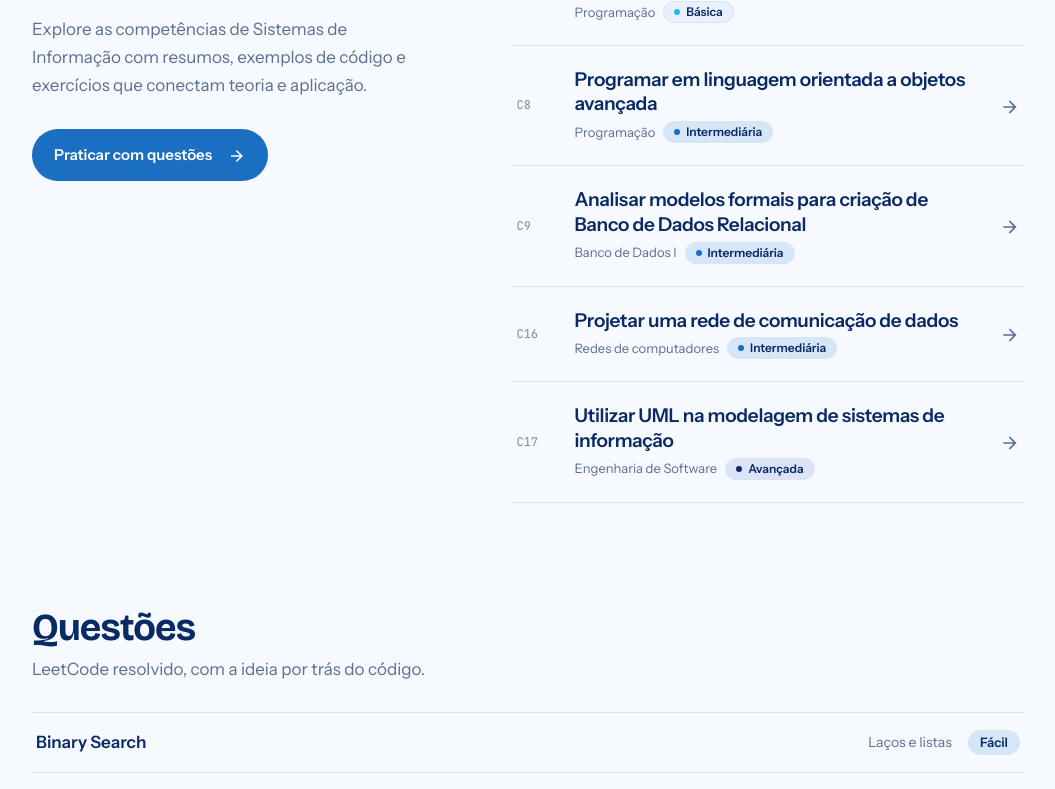
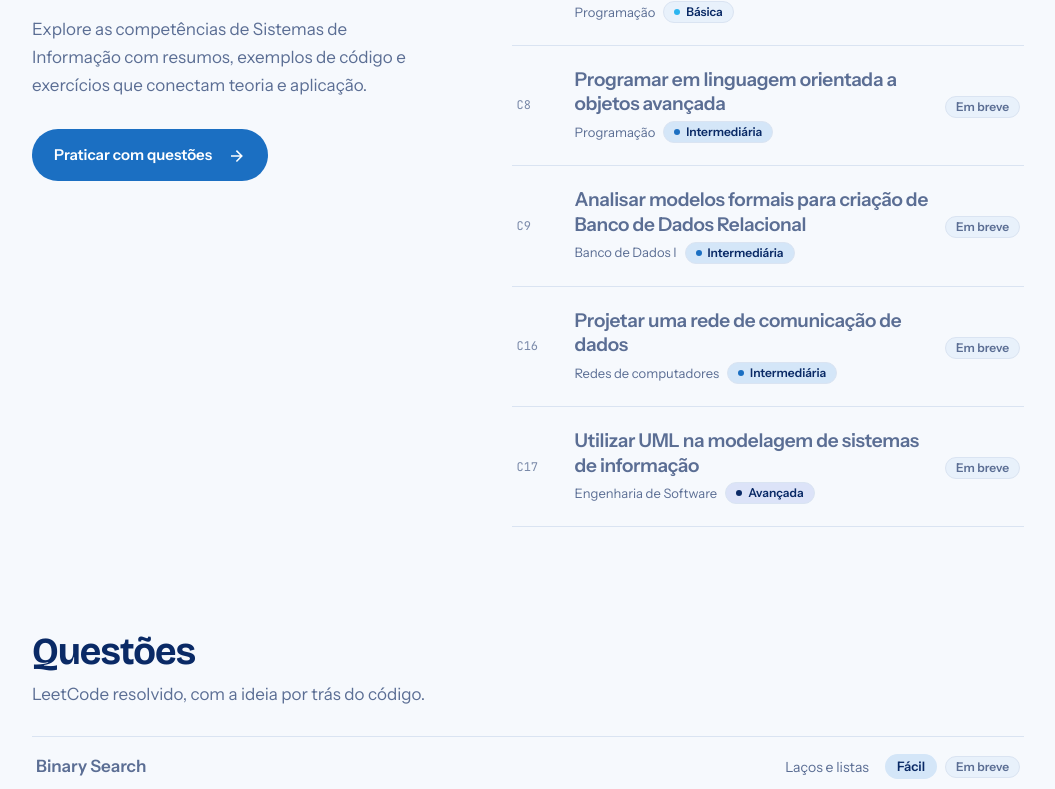
Before and after one commit to LuizMatt/uni-code-students, a Nuxt app: page / in a window 1280 px wide. Shown: the part 859-1648 px from the top of the page, without its empty margins (112-1167 px from the left). Built offline with nearby package versions, Linux system fonts and the light colour scheme.

Commit message:
feat(ui): add ComingSoonBadge and unavailable state to cards

```diff
--- /dev/null
+++ b/app/components/atoms/ComingSoonBadge.vue
@@ -0,0 +1,18 @@
+<script setup lang="ts">
+withDefaults(
+  defineProps<{
+    label?: string
+  }>(),
+  {
+    label: 'Em breve',
+  },
+)
+</script>
+
+<template>
+  <span
+    class="inline-flex items-center rounded-full border border-border-subtle bg-subtle px-2.5 py-0.5 text-xs font-semibold whitespace-nowrap text-ink-muted"
+  >
+    {{ label }}
+  </span>
+</template>
--- a/app/components/molecules/CompetencyCard.vue
+++ b/app/components/molecules/CompetencyCard.vue
@@ -1,16 +1,21 @@
 <script setup lang="ts">
+import { computed } from 'vue'
 import { mdiArrowRight } from '@mdi/js'
+import { isCompetencyAvailable } from '~/utils/availability'
 import type { CompetencySummary } from '~/utils/types'
 
-defineProps<{
+const props = defineProps<{
   competency: CompetencySummary
 }>()
+
+const available = computed(() => isCompetencyAvailable(props.competency))
 </script>
 
 <template>
   <NuxtLink
+    v-if="available"
     :to="`/competencies/${competency.slug}`"
-    class="group grid grid-cols-[32px_minmax(0,1fr)_18px] items-center gap-3 border-b border-border-subtle px-0.5 py-[19px] transition-colors duration-200 hover:border-brand sm:grid-cols-[42px_minmax(0,1fr)_24px] sm:gap-4 sm:px-1 sm:py-[22px]"
+    class="group grid grid-cols-[32px_minmax(0,1fr)_18px] items-center gap-3 border-b border-border-subtle px-0.5 py-4.75 transition-colors duration-200 hover:border-brand sm:grid-cols-[42px_minmax(0,1fr)_24px] sm:gap-4 sm:px-1 sm:py-5.5"
   >
     <AtomsCodeBadge :code="competency.code" />
 
@@ -27,9 +32,33 @@ defineProps<{
     </span>
 
     <span
-      class="justify-self-end text-ink-muted transition-all duration-200 group-hover:translate-x-[5px] group-hover:text-brand"
+      class="justify-self-end text-ink-muted transition-all duration-200 group-hover:translate-x-1.25 group-hover:text-brand"
     >
       <AtomsBaseIcon :path="mdiArrowRight" :size="20" />
     </span>
   </NuxtLink>
+
+  <div
+    v-else
+    aria-disabled="true"
+    class="grid grid-cols-[32px_minmax(0,1fr)_auto] items-center gap-3 border-b border-border-subtle px-0.5 py-4.75 sm:grid-cols-[42px_minmax(0,1fr)_auto] sm:gap-4 sm:px-1 sm:py-5.5"
+  >
+    <AtomsCodeBadge :code="competency.code" />
+
+    <span class="grid gap-1">
+      <span
+        class="text-[17px] leading-[1.3] font-semibold tracking-[-0.015em] text-ink-muted sm:text-[19px]"
+      >
+        {{ competency.name }}
+      </span>
+      <span class="flex flex-wrap items-center gap-2 text-[13px] leading-[1.4] text-ink-muted">
+        <span>{{ competency.disciplines.join(', ') }}</span>
+        <AtomsLevelBadge :level="competency.level" />
+      </span>
+    </span>
+
+    <span class="justify-self-end">
+      <AtomsComingSoonBadge />
+    </span>
+  </div>
 </template>
--- a/app/components/molecules/ResourceCard.vue
+++ b/app/components/molecules/ResourceCard.vue
@@ -1,14 +1,23 @@
 <script setup lang="ts">
+import { computed } from 'vue'
+import { isQuestionAvailable } from '~/utils/availability'
 import type { ResourceSummary } from '~/utils/types'
 
-defineProps<{
+const props = defineProps<{
   resource: ResourceSummary
   to?: string
 }>()
+
+const available = computed(() =>
+  props.resource.type === 'question'
+    ? isQuestionAvailable(props.resource)
+    : props.resource.available !== false,
+)
 </script>
 
 <template>
   <NuxtLink
+    v-if="available"
     :to="to ?? `/resources/${resource.slug}`"
     class="group flex items-center gap-4 border-b border-border-subtle px-1 py-4 transition-colors duration-200 hover:border-brand"
   >
@@ -23,4 +32,24 @@ defineProps<{
     <AtomsDifficultyBadge v-if="resource.difficulty" :difficulty="resource.difficulty" />
     <AtomsResourceTypeBadge v-else :type="resource.type" />
   </NuxtLink>
+
+  <div
+    v-else
+    aria-disabled="true"
+    class="flex flex-wrap items-center gap-3 border-b border-border-subtle px-1 py-4 sm:gap-4"
+  >
+    <b class="flex-1 font-semibold text-ink-muted">
+      {{ resource.title }}
+    </b>
+
+    <em v-if="resource.topic || resource.description" class="text-sm not-italic text-ink-muted">
+      {{ resource.topic ?? resource.description }}
+    </em>
+
+    <div class="flex items-center gap-2">
+      <AtomsDifficultyBadge v-if="resource.difficulty" :difficulty="resource.difficulty" />
+      <AtomsResourceTypeBadge v-else :type="resource.type" />
+      <AtomsComingSoonBadge />
+    </div>
+  </div>
 </template>
```
